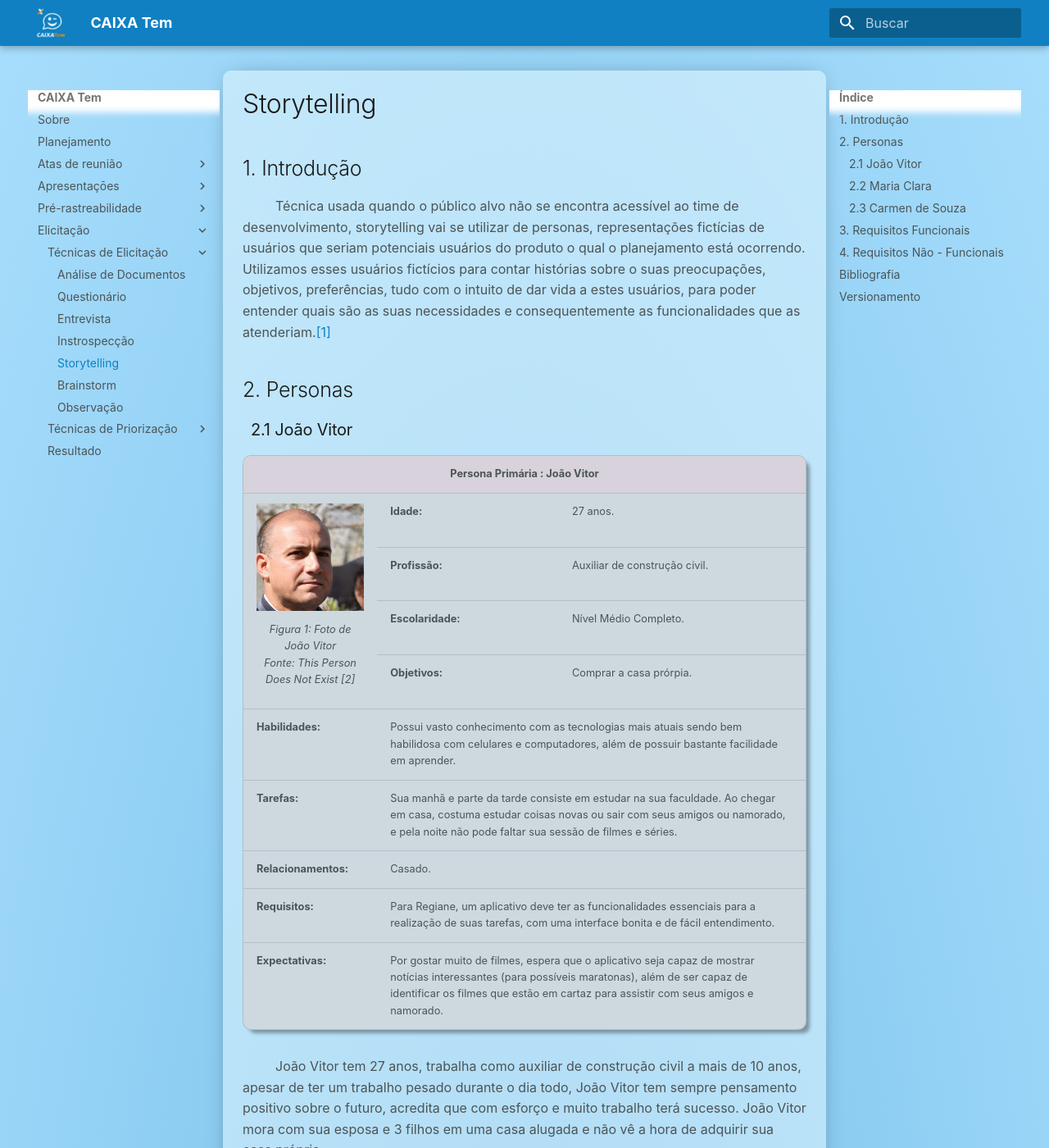
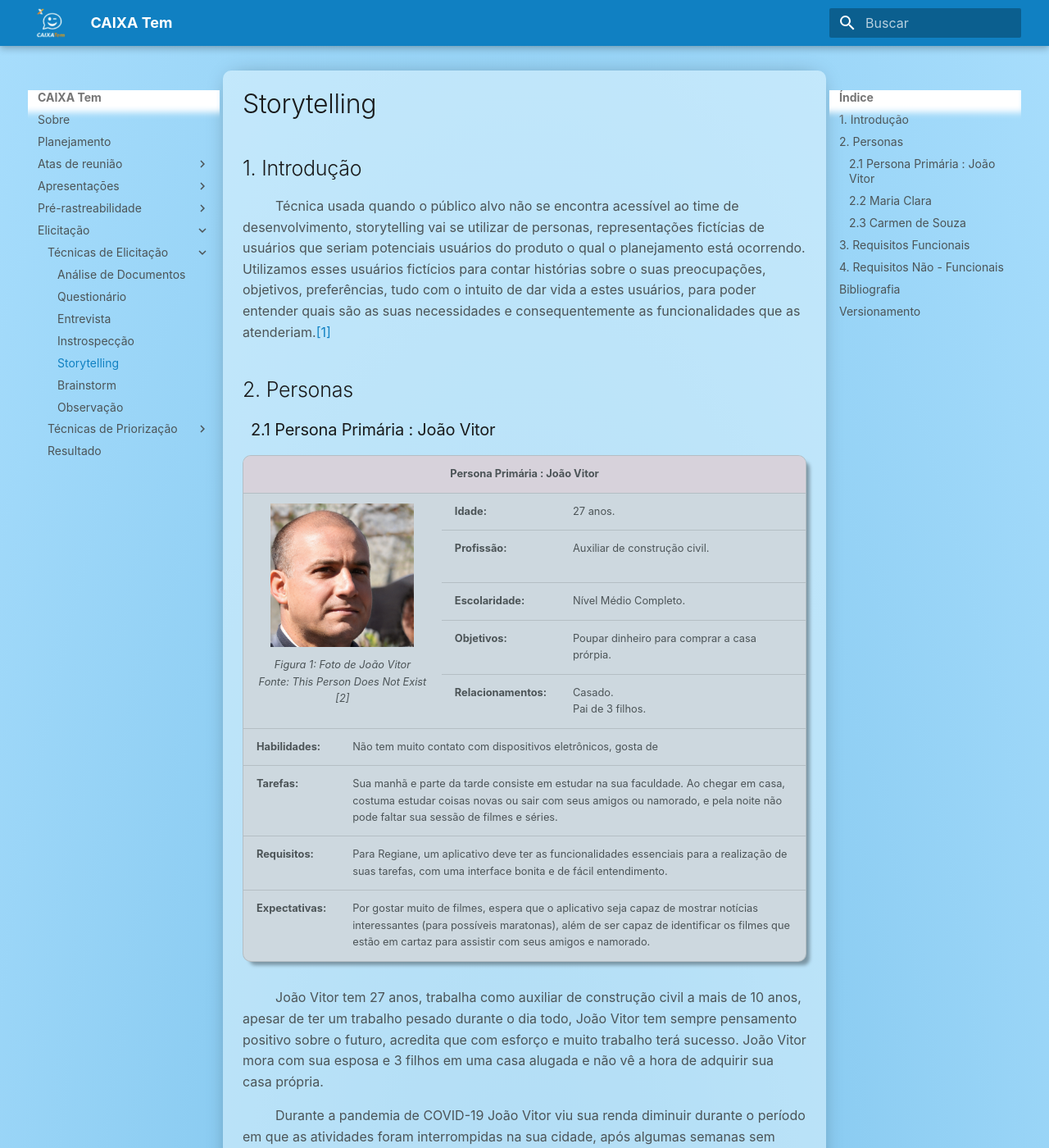
Before and after one commit to AntonioAldisio/2021.1-Caixa_Tem, an MkDocs documentation site: the page built from docs/Elicitacao/Tecnicas/storytelling.md, in a window 1280 px wide and 1400 px high. Shown: the whole window at 82% size. Built offline with MkDocs 1.6.1 and Material for MkDocs 9.7.7, drawn with Linux system fonts in a browser that asks for light colours; some web fonts are replaced.

Commit message:
Correção de detalhes"

```diff
--- a/docs/Elicitacao/Tecnicas/storytelling.md
+++ b/docs/Elicitacao/Tecnicas/storytelling.md
@@ -6,15 +6,15 @@
 
 ## 2. Personas
 
-### 2.1 João Vitor
+### 2.1 Persona Primária : João Vitor
 
 <table>
     <thead>
-        <th colspan="5" style="text-align: center">Persona Primária : João Vitor</th>
+        <th colspan="10" style="text-align: center">Persona Primária : João Vitor</th>
     </thead>
     <tbody>
         <tr">
-            <td rowspan=5 colspan=2 style="width: 220px">
+            <td rowspan="6" colspan="5" style="width: 350px">
                 <figure>
                     <center>
                     <img src="../../../assets/Personas/joaoVitor.jpeg" height="175" width="175" alt="Foto de Jão Vitor"></img>
@@ -25,40 +25,40 @@
             </td>
         </tr>
         <tr>
-            <td><strong>Idade:</strong></td>
-            <td>27 anos.</td>
+            <td class="titulo"><strong>Idade:</strong></td>
+            <td class="persona" colspan="1">27 anos.</td>
         </tr>
         <tr>
-            <td><strong>Profissão:</strong></td>
-            <td>Auxiliar de construção civil.</td>
+            <td class="titulo"><strong>Profissão:</strong></td>
+            <td colspan="1">Auxiliar de construção civil.</td>
         </tr>
         <tr>
-            <td><strong>Escolaridade:</strong></td>
-            <td>Nível Médio Completo.</td>
+            <td class="titulo"><strong>Escolaridade:</strong></td>
+            <td colspan="1" class="persona">Nível Médio Completo.</td>
         </tr>
         <tr>
-            <td><strong>Objetivos:</strong></td>
-            <td>Comprar a casa prórpia.</td>
+            <td class="titulo"><strong>Objetivos:</strong></td>
+            <td colspan="1" class="persona">Poupar dinheiro para comprar a casa prórpia.</td>
         </tr>
         <tr>
-            <td><strong>Habilidades:</strong></td>
-            <td colspan=3>Possui vasto conhecimento com as tecnologias mais atuais sendo bem habilidosa com celulares e computadores, além de possuir bastante facilidade em aprender.</td>
+            <td class="titulo"><strong>Relacionamentos:</strong></td>
+            <td colspan="1" class="persona">Casado.<br> Pai de 3 filhos.</td>
+        </tr>
+        <tr>
+            <td class="titulo"><strong>Habilidades:</strong></td>
+            <td colspan="8" class="persona">Não tem muito contato com dispositivos eletrônicos, gosta de </td>
         </tr>
         <tr>
             <td><strong>Tarefas:</strong></td>
-            <td colspan=3>Sua manhã e parte da tarde consiste em estudar na sua faculdade. Ao chegar em casa, costuma estudar coisas novas ou sair com seus amigos ou namorado, e pela noite não pode faltar sua sessão de filmes e séries.</td>
-        </tr>
-        <tr>
-            <td><strong>Relacionamentos:</strong></td>
-            <td colspan=3>Casado.</td>
+            <td colspan=8 class="persona">Sua manhã e parte da tarde consiste em estudar na sua faculdade. Ao chegar em casa, costuma estudar coisas novas ou sair com seus amigos ou namorado, e pela noite não pode faltar sua sessão de filmes e séries.</td>
         </tr>
         <tr>
             <td><strong>Requisitos:</strong></td>
-            <td colspan=3>Para Regiane, um aplicativo deve ter as funcionalidades essenciais para a realização de suas tarefas, com uma interface bonita e de fácil entendimento.</td>
+            <td colspan=8 class="persona">Para Regiane, um aplicativo deve ter as funcionalidades essenciais para a realização de suas tarefas, com uma interface bonita e de fácil entendimento.</td>
         </tr>
         <tr>
             <td><strong>Expectativas:</strong></td>
-            <td colspan=3>Por gostar muito de filmes, espera que o aplicativo seja capaz de mostrar notícias interessantes (para possíveis maratonas), além de ser capaz de identificar os filmes que estão em cartaz para assistir com seus amigos e namorado.</td>
+            <td colspan=8 class="persona">Por gostar muito de filmes, espera que o aplicativo seja capaz de mostrar notícias interessantes (para possíveis maratonas), além de ser capaz de identificar os filmes que estão em cartaz para assistir com seus amigos e namorado.</td>
         </tr>
     </tbody>
 </table>
--- a/docs/assets/ExtraCss/page.css
+++ b/docs/assets/ExtraCss/page.css
@@ -33,6 +33,16 @@
 table thead {
   background-color: rgb(215, 210, 219) ;
 }
+
+.persona {
+  width: 300px;
+  height: 30px;
+}
+
+.titulo {
+  width: 10%;
+}
+
 
 /*p {
   text-indent: 50px;
```
Also changed, not shown: docs/Apresentacao/apresentacao2.md (+1 -1 lines), docs/Atas/Ata03.md (+9 -9 lines), docs/Elicitacao/inpeccao.md (added, +78 -0 lines).
